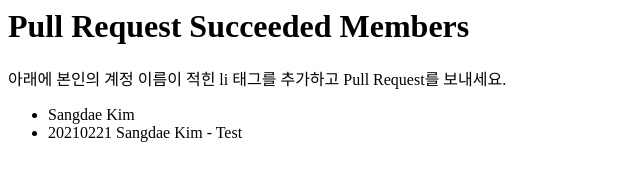
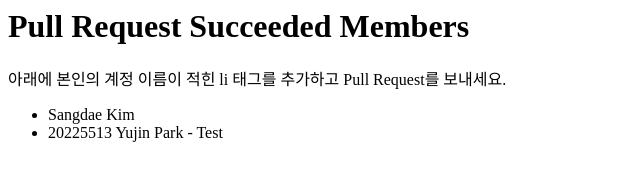
Before and after one commit to yujin-cse/collaboration, a plain HTML site: page index.html in a window 1280 px wide. Shown: the full height of the page, 0-640 px from the left. Drawn offline with Linux system fonts and the light colour scheme.

Commit message:
add my username in index.html

```diff
--- a/index.html
+++ b/index.html
@@ -4,7 +4,7 @@
 		<p> 아래에 본인의 계정 이름이 적힌 li 태그를 추가하고 Pull Request를 보내세요. </p>
 		<ul>
 			<li> Sangdae Kim </li>
-			<li> 20210221 Sangdae Kim - Test </li>
+			<li> 20225513 Yujin Park - Test </li>
 		</ul>
 	</body>
 </html>
```
